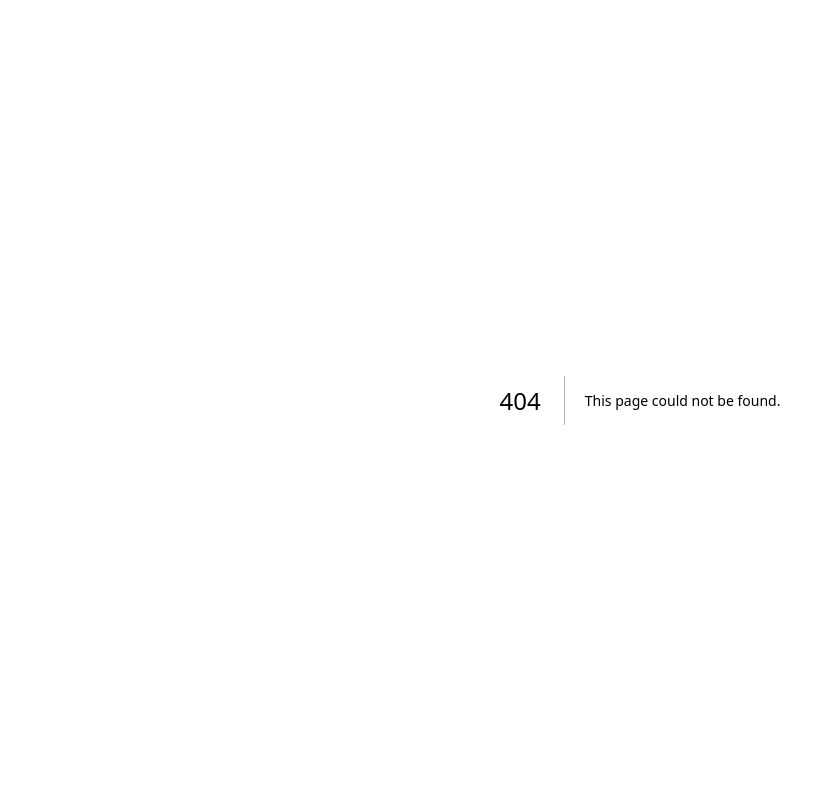
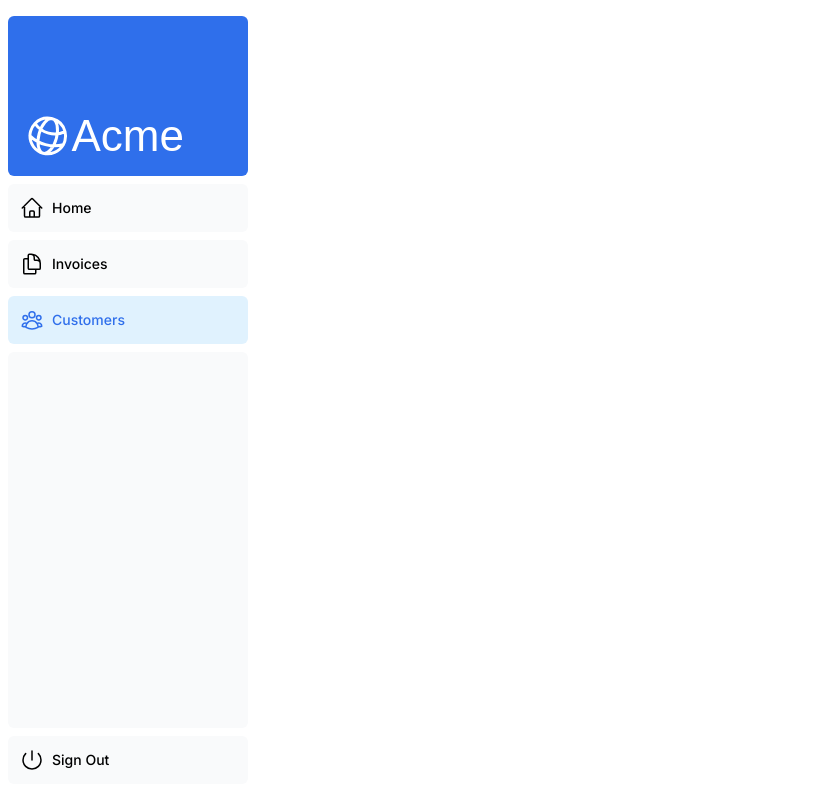
Before and after one commit to toeeeee/nextjs-dashboard, a Next.js app: page /dashboard/customers in a window 1280 px wide. Before the commit this address had no page. Shown: the whole page, without its empty margins (0-835 px from the left). Built offline with nearby package versions, Linux system fonts and the light colour scheme; a web font is replaced by a local one.

Commit message:
ch 4 and 5

```diff
--- /dev/null
+++ b/app/dashboard/customers/page.tsx
@@ -0,0 +1,3 @@
+export default function Page() {
+    return <p>Customer page</p>;
+}
--- /dev/null
+++ b/app/dashboard/invoices/page.tsx
@@ -0,0 +1,3 @@
+export default function Page() {
+    return <p>Invoices page</p>;
+}
--- /dev/null
+++ b/app/dashboard/layout.tsx
@@ -0,0 +1,12 @@
+import SideNav from '@/app/ui/dashboard/sidenav';
+
+export default function Layout({ children }: { children: React.ReactNode }) {
+    return (
+        <div className='flex h-screen flex-col md:flex-row md:overflow-hidden'>
+            <div className='w-full flex-none md:w-64'>
+                <SideNav/>
+            </div>
+            <div className='grow p-6 md:overflow-y-auto md:p-12'></div>
+        </div>
+    );
+}
--- /dev/null
+++ b/app/dashboard/page.tsx
@@ -0,0 +1,3 @@
+export default function Page() {
+    return <p>Dashboard page</p>;
+}
--- a/app/ui/dashboard/nav-links.tsx
+++ b/app/ui/dashboard/nav-links.tsx
@@ -1,8 +1,13 @@
+'use client';
+
 import {
   UserGroupIcon,
   HomeIcon,
   DocumentDuplicateIcon,
 } from '@heroicons/react/24/outline';
+import Link from 'next/link';
+import { usePathname } from 'next/navigation';
+import clsx from 'clsx';
 
 // Map of links to display in the side navigation.
 // Depending on the size of the application, this would be stored in a database.
@@ -17,19 +22,24 @@
 ];
 
 export default function NavLinks() {
+  const pathname = usePathname();
+
   return (
     <>
       {links.map((link) => {
         const LinkIcon = link.icon;
         return (
-          <a
+          <Link
             key={link.name}
             href={link.href}
-            className="flex h-[48px] grow items-center justify-center gap-2 rounded-md bg-gray-50 p-3 text-sm font-medium hover:bg-sky-100 hover:text-blue-600 md:flex-none md:justify-start md:p-2 md:px-3"
-          >
+            className={clsx(
+              "flex h-[48px] grow items-center justify-center gap-2 rounded-md bg-gray-50 p-3 text-sm font-medium hover:bg-sky-100 hover:text-blue-600 md:flex-none md:justify-start md:p-2 md:px-3",
+              {'bg-sky-100 text-blue-600': pathname === link.href},
+            )}
+            >
             <LinkIcon className="w-6" />
             <p className="hidden md:block">{link.name}</p>
-          </a>
+          </Link>
         );
       })}
     </>
```
